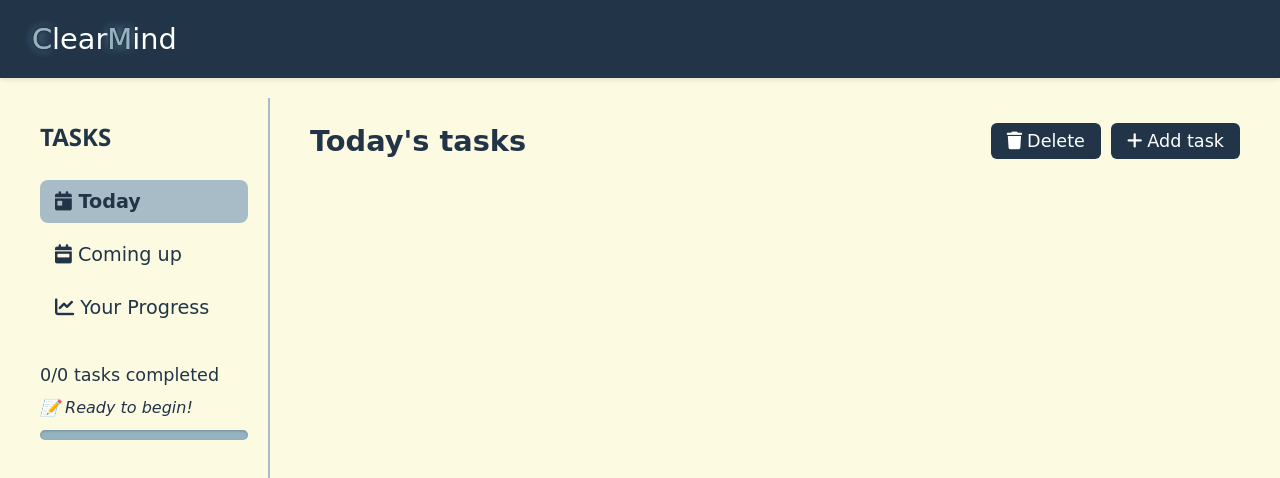
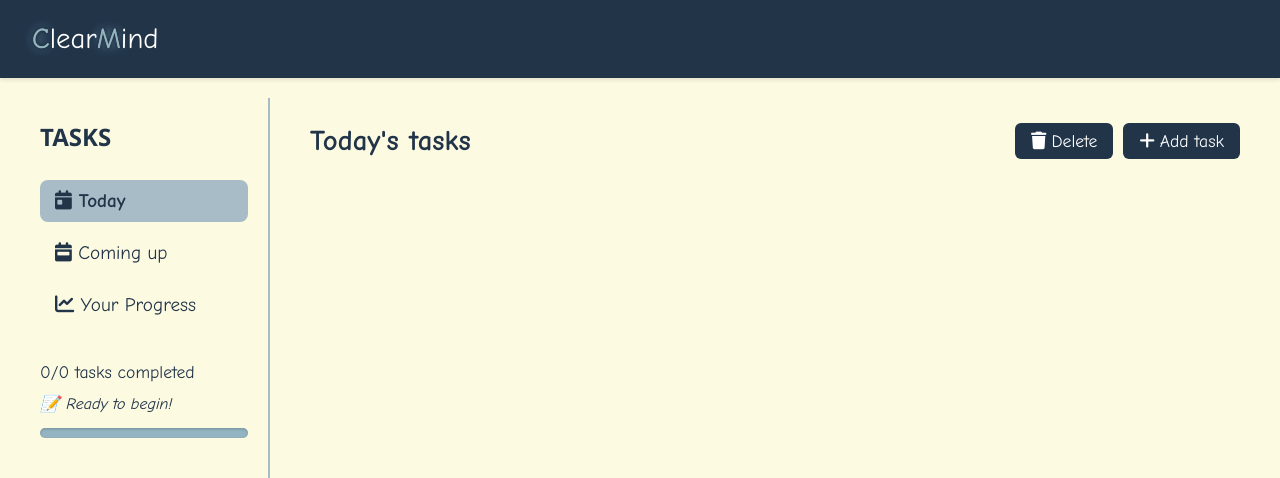
Before and after one commit to SalahEddine-Ra/To-do-liste, a plain HTML site: page index.html in a window 1280 px wide. Shown: the top 478 px of the page. Drawn offline with Linux system fonts and the light colour scheme.

Commit message:
Update style.css

```diff
--- a/style.css
+++ b/style.css
@@ -4,7 +4,7 @@
     --color-background: #fdfae2;
     --color-card: #A7BCC7;
     --color-text: #213448;
-    --font-handwriting:  cursive;
+    --font-handwriting:  'Comic Sans MS';
     --color-success: #4CAF50;
     --color-error: #F44336;
     --color-warning: #FF9800;
```
